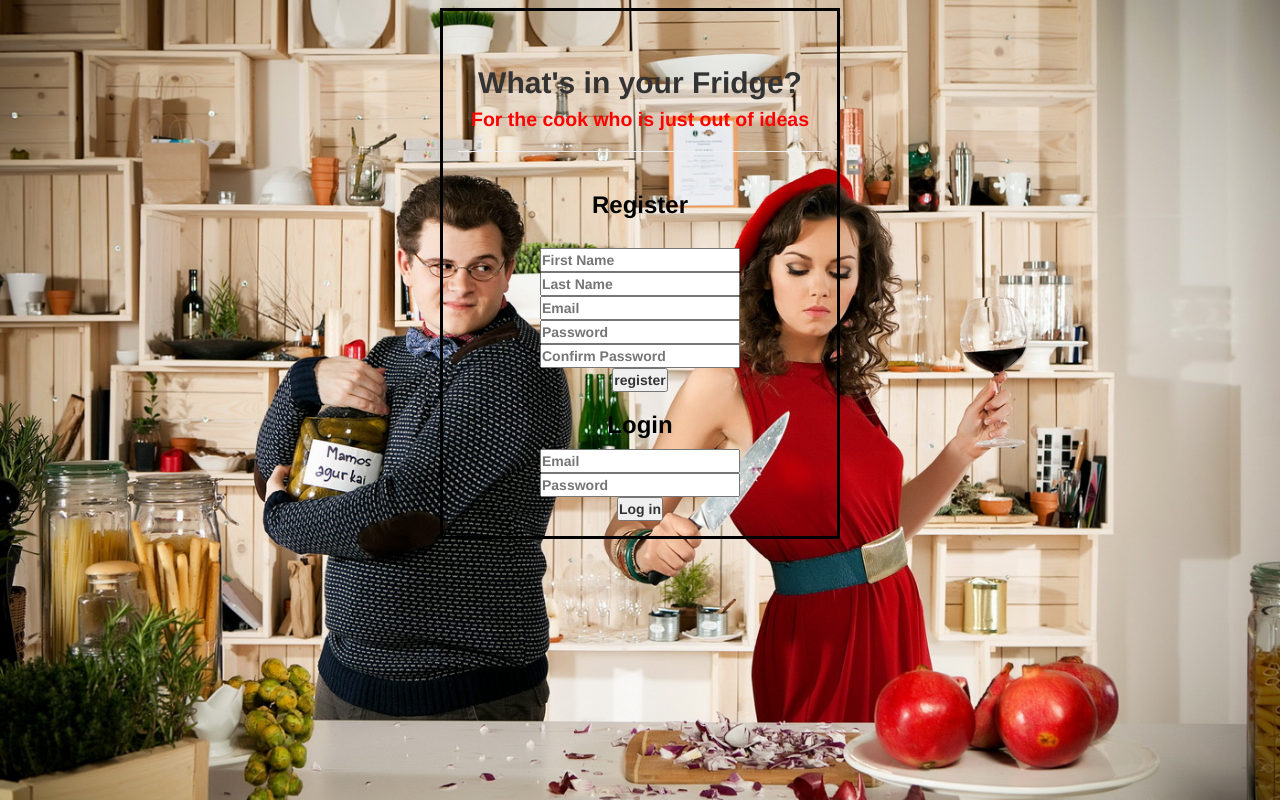
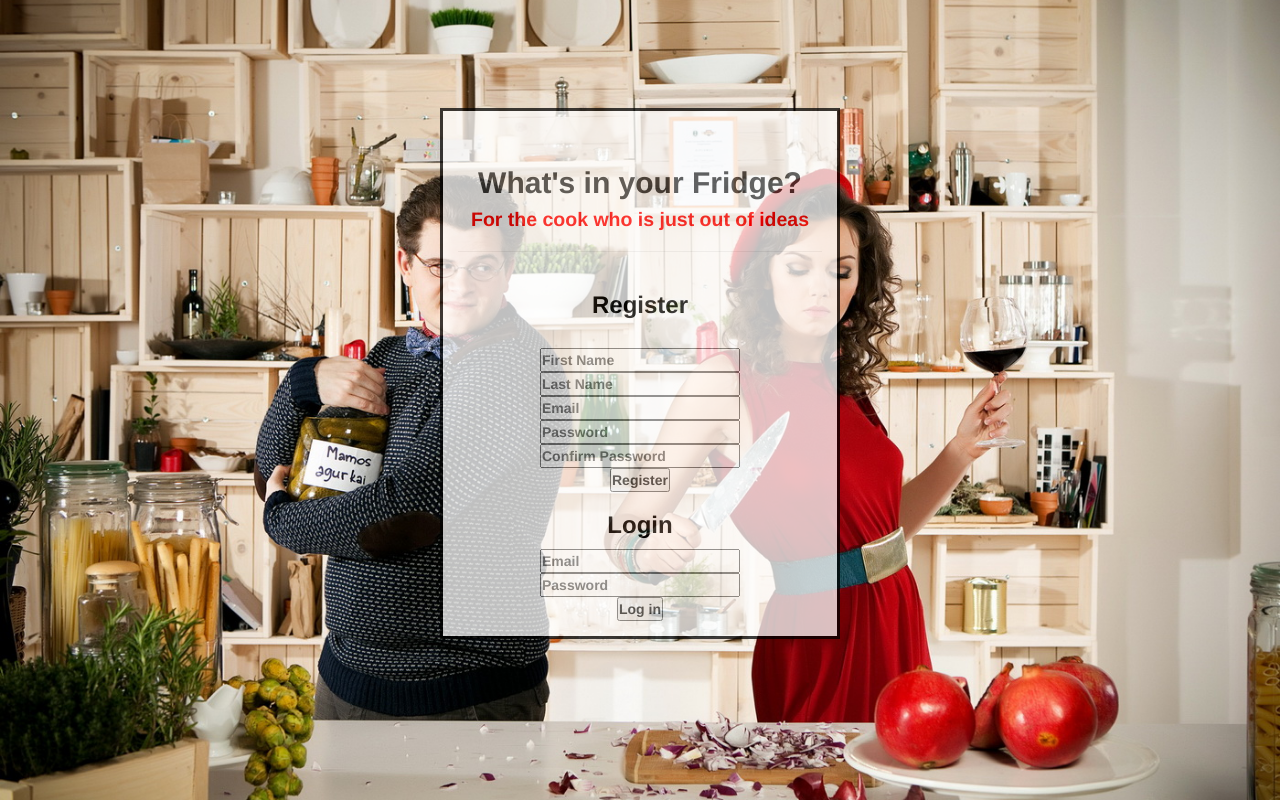
Before and after one commit to dongheelee1/project_week, a CodeIgniter app: page /database/ in a window 1280 px wide. Run offline with CodeIgniter, Linux system fonts and the light colour scheme.

Commit message:
made things AWESOME

```diff
--- a/CodeIgniter-3.0.4/CodeIgniter-3.0.4/application/views/home.php
+++ b/CodeIgniter-3.0.4/CodeIgniter-3.0.4/application/views/home.php
@@ -29,7 +29,6 @@
 
 </head>
 <body>
-<div class="jumbotron">
 	<div class="container-fluid bg-1 text-center">
 		<h2>Welcome, <?=$userinfo['first_name']; ?> </h2>
 		<p>Please enter an ingredient that is in your refrigerator.</p>
@@ -65,6 +64,5 @@
 			<input type="submit" value="Logout" class="btn btn-primary">
 		</form>
 	</div>
-</div>
 </body>
 </html>
--- a/CodeIgniter-3.0.4/CodeIgniter-3.0.4/application/views/login.php
+++ b/CodeIgniter-3.0.4/CodeIgniter-3.0.4/application/views/login.php
@@ -32,7 +32,7 @@
 			<input type="text" name="email" placeholder="Email"> <br>
 			<input type="password" name="password" placeholder="Password"> <br>
 			<input type="password" name="confirm_password" placeholder="Confirm Password"> <br>
-			<input type='submit' value='register'>
+			<input type='submit' value='Register'>
 		</form>
 		<h3><b>Login</b></h3>
 		<form action='/Logins/userLogin' method= 'post' class="form-horizontal">
--- a/CodeIgniter-3.0.4/CodeIgniter-3.0.4/assets/some_stuff.css
+++ b/CodeIgniter-3.0.4/CodeIgniter-3.0.4/assets/some_stuff.css
@@ -20,7 +20,11 @@ body{
 	display: block;
 	border: 3px solid black;
 	vertical-align: center;
-	margin-top: -40px;
+	margin-top: 60px;
+	background-color: #ffffff;
+    -webkit-filter: opacity(75%);
+    -webkit-backdrop-filter: blur(10px);
+
 }
 #registration h3{
 	display: inline-block;
```
Also changed, not shown: CodeIgniter-3.0.4/CodeIgniter-3.0.4/assets/style.css (+6 -1 lines).
